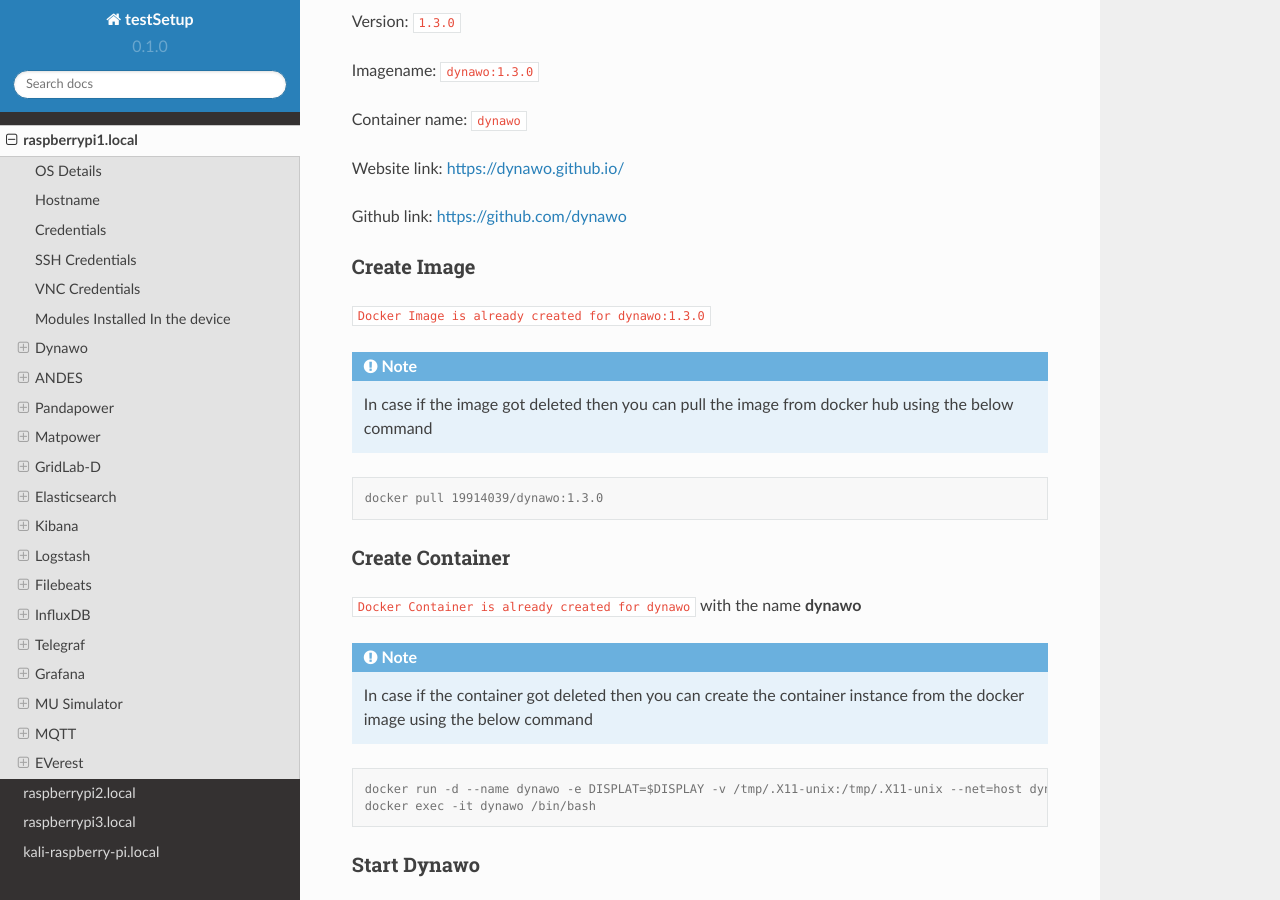
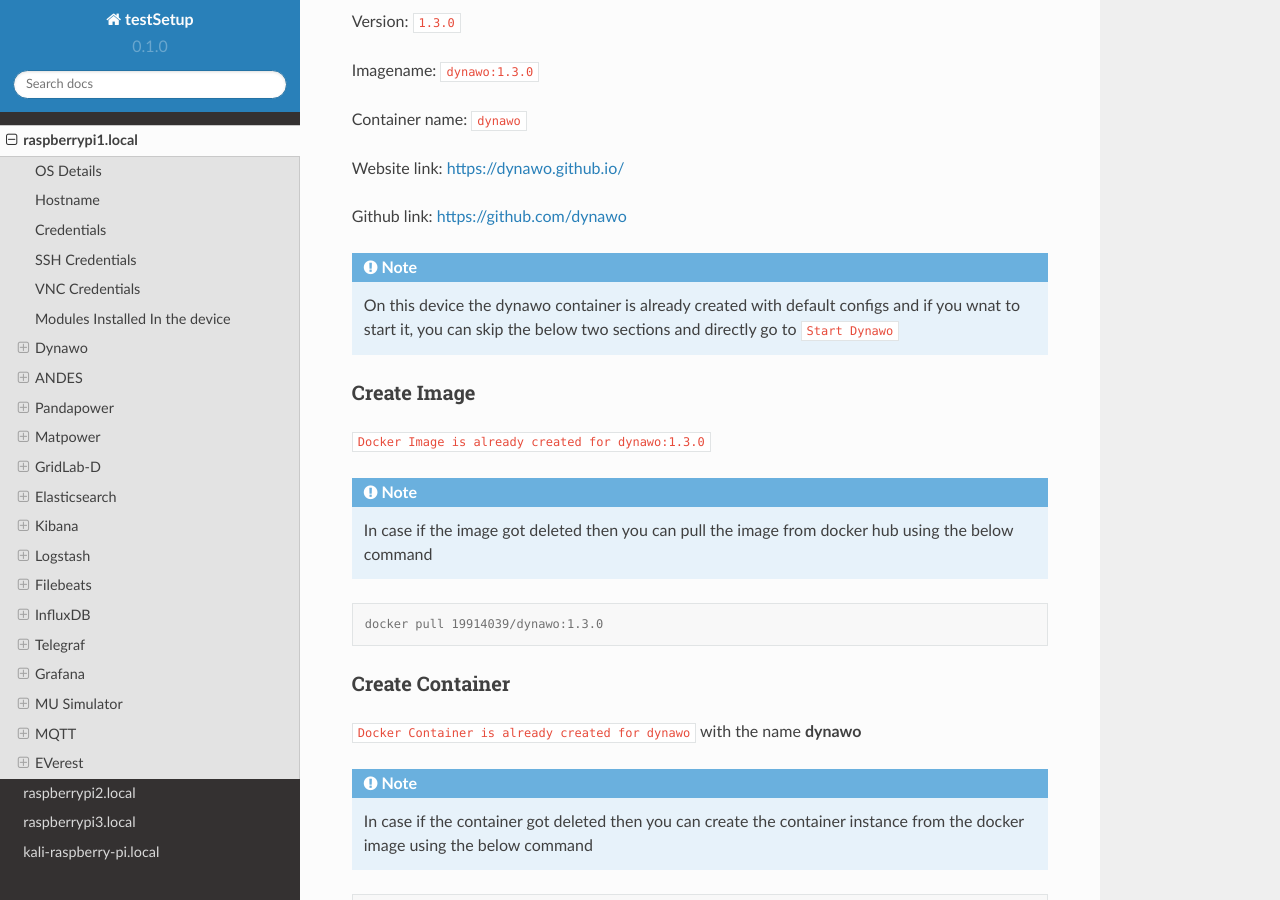
Before and after one commit to suresh-iitr/setup, a Sphinx documentation site: the page built from docs/source/raspberrypi1.rst, in a window 1280 px wide and 900 px high, scrolled down 1416 px. Built offline with Sphinx 7.4.7 and the Read the Docs theme 2.0.0, drawn with Linux system fonts in a browser that asks for light colours.

Commit message:
Update raspberrypi1.rst

```diff
--- a/docs/source/raspberrypi1.rst
+++ b/docs/source/raspberrypi1.rst
@@ -1,6 +1,7 @@
 ********
 raspberrypi1.local
 ********
+
 The main intention of this device is
 
 1. To run Power System Analaysis
@@ -61,6 +62,7 @@
 ======
 Dynawo
 ======
+
 Installation: ``Docker Image/Container (Due to the dependency on Utuntu-mate 20.04)``
 
 Version: ``1.3.0``
@@ -72,6 +74,10 @@
 Website link: https://dynawo.github.io/
 
 Github link: https://github.com/dynawo
+
+.. note::
+
+  On this device the dynawo container is already created with default configs and if you wnat to start it, you can skip the below two sections and directly go to ``Start Dynawo``
 
 ------
 Create Image
```
